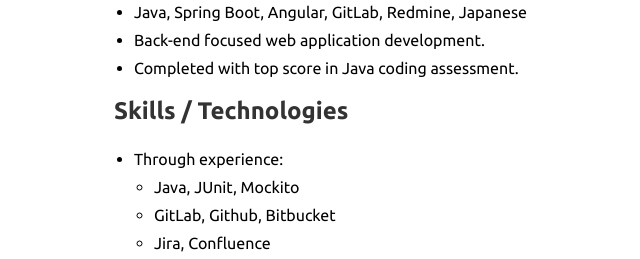
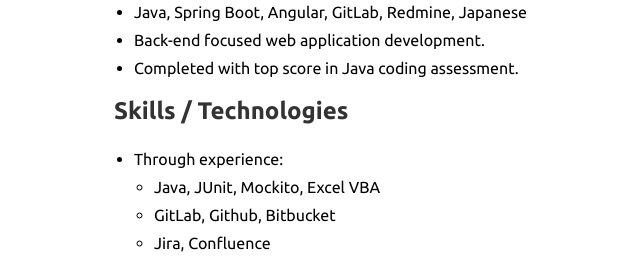
Before and after one commit to banjann/resume, a plain HTML site: page index.html in a window 1280 px wide. Shown: the part 1206-1465 px from the top of the page, 36-676 px from the left. Drawn offline with Linux system fonts and the light colour scheme.

Commit message:
format exp

```diff
--- a/index.html
+++ b/index.html
@@ -114,7 +114,7 @@
         <ul>
             <li>Through experience:</li>
                 <ul>
-                    <li>Java, JUnit, Mockito</li>
+                    <li>Java, JUnit, Mockito, Excel VBA</li>
                     <li>GitLab, Github, Bitbucket</li>
                     <li>Jira, Confluence</li>
                     <li>Agile, Waterfall</li>
```
